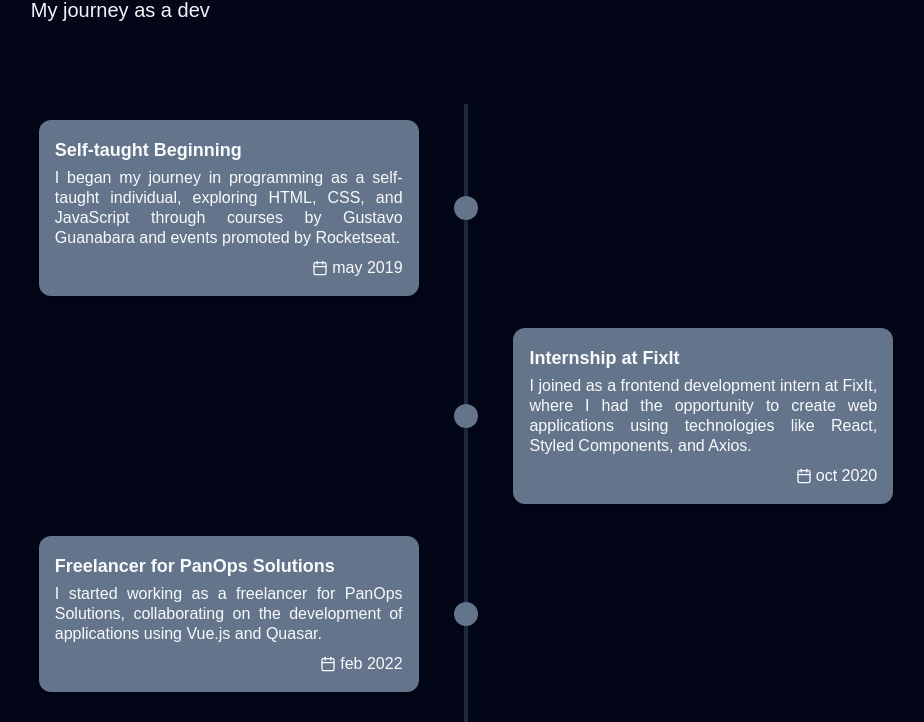
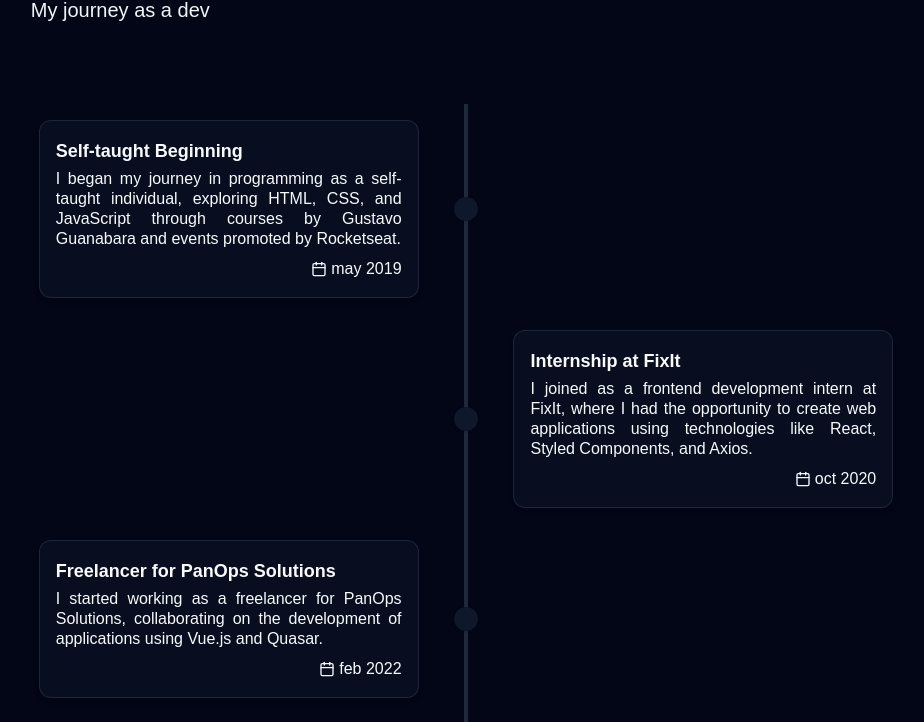
Before and after one commit to renanbrayner/nextfolio, a Next.js app: page /en in a window 1280 px wide. Shown: the part 3452-4174 px from the top of the page, without its empty margins (174-1098 px from the left). Built offline with nearby package versions, Linux system fonts and the light colour scheme; a web font is replaced by a local one.

Commit message:
mudar estilização da timeline

```diff
--- a/src/app/[lang]/components/Timeline.tsx
+++ b/src/app/[lang]/components/Timeline.tsx
@@ -21,8 +21,8 @@ export default function Timeline({ items }: { items: TimelineItem[] }) {
   }) => {
     if (side === "left") {
       return (
-        <div className="flex flex-row-reverse md:contents">
-          <div className="col-start-1 col-end-5 my-4 ml-auto flex flex-col rounded-xl bg-slate-500 p-4 shadow-md">
+        <div className="group flex flex-row-reverse md:contents">
+          <div className="col-start-1 col-end-5 my-4 ml-auto flex flex-col rounded-xl border border-slate-700/50 bg-slate-900/50 p-4 shadow-md transition-all group-hover:scale-105 group-hover:shadow-xl">
             <h3 className="mb-1 text-lg font-semibold">{title}</h3>
             <p className="text-justify leading-tight">{children}</p>
             <span className="ml-auto flex items-center gap-1 pt-2">
@@ -33,7 +33,7 @@ export default function Timeline({ items }: { items: TimelineItem[] }) {
             <div className="flex h-full w-6 items-center justify-center">
               <div className="pointer-events-none h-full w-1 bg-slate-800"></div>
             </div>
-            <div className="absolute top-1/2 -mt-3 h-6 w-6 rounded-full bg-slate-500 shadow"></div>
+            <div className="absolute top-1/2 -mt-3 h-6 w-6 rounded-full bg-slate-900 shadow group-hover:scale-110 group-hover:shadow-xl"></div>
           </div>
         </div>
       );
@@ -41,14 +41,14 @@ export default function Timeline({ items }: { items: TimelineItem[] }) {
 
     if (side === "right") {
       return (
-        <div className="flex md:contents">
+        <div className="group flex md:contents">
           <div className="relative col-start-5 col-end-6 mr-10 md:mx-auto">
             <div className="flex h-full w-6 items-center justify-center">
               <div className="pointer-events-none h-full w-1 bg-slate-800"></div>
             </div>
-            <div className="absolute top-1/2 -mt-3 h-6 w-6 rounded-full bg-slate-500 shadow"></div>
+            <div className="absolute top-1/2 -mt-3 h-6 w-6 rounded-full bg-slate-900 shadow  transition-all group-hover:scale-110 group-hover:shadow-xl"></div>
           </div>
-          <div className="col-start-6 col-end-10 my-4 mr-auto flex flex-col rounded-xl bg-slate-500 p-4 shadow-md">
+          <div className="col-start-6 col-end-10 my-4 mr-auto flex flex-col rounded-xl border border-slate-700/50 bg-slate-900/50 p-4 shadow-md  transition-all group-hover:scale-105 group-hover:shadow-xl">
             <h3 className="mb-1 text-lg font-semibold">{title}</h3>
             <p className="text-justify leading-tight">{children}</p>
             <span className="ml-auto flex items-center gap-1 pt-2">
```
